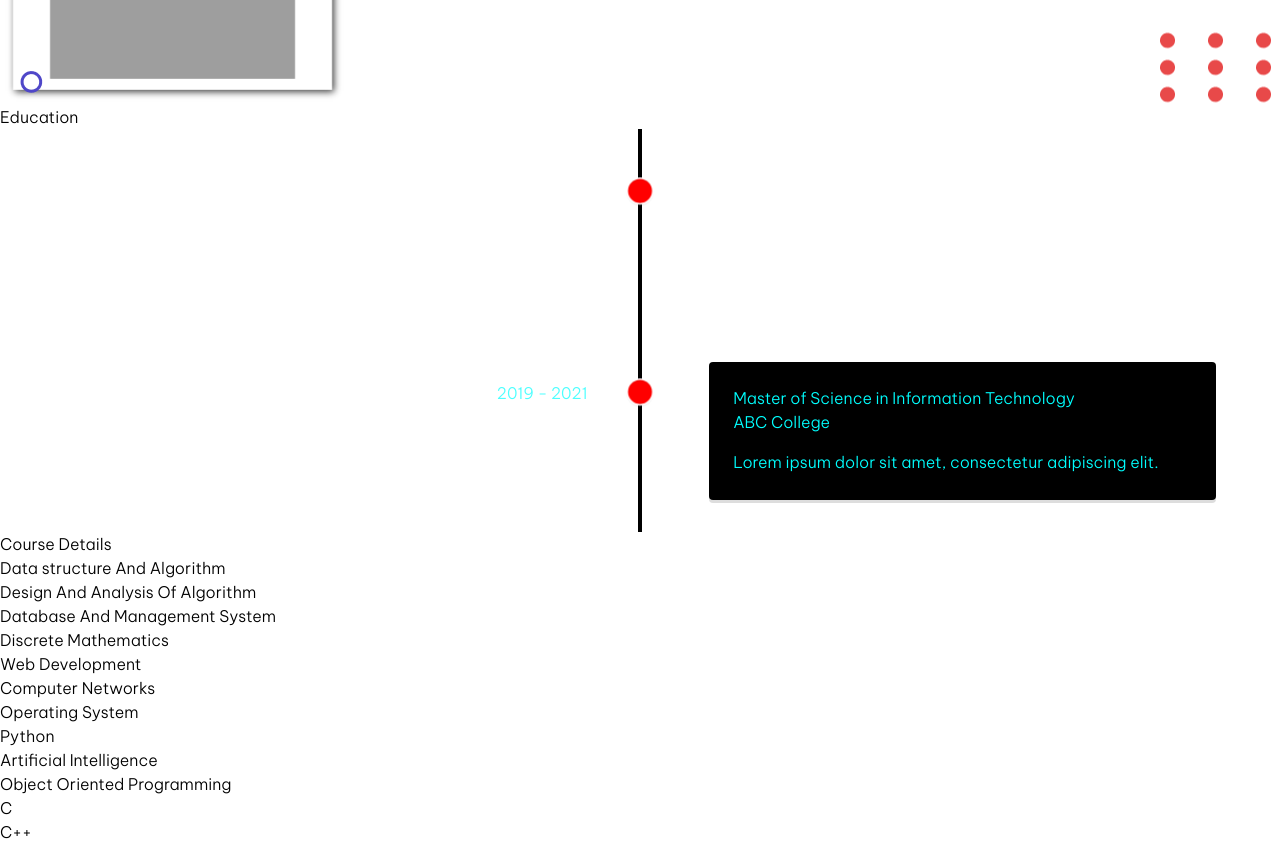
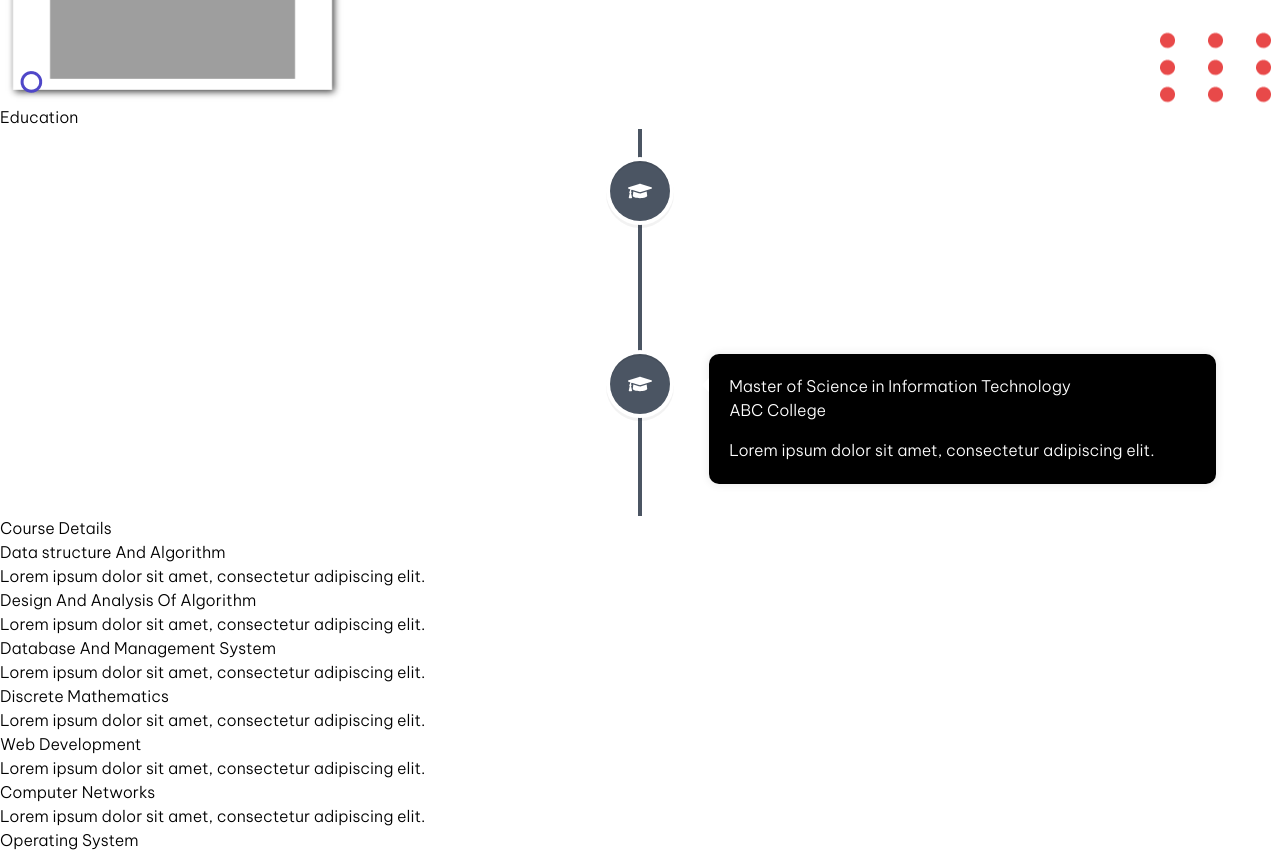
Before and after one commit to ASHISH-JHA94/MY_PORTFOLIO_REACT, a React (Vite) app: page / in a window 1280 px wide. Shown: the part 880-1732 px from the top of the page. Built offline with nearby package versions, Linux system fonts and the light colour scheme; grey boxes are pictures that could not be loaded.

Commit message:
changes made in education and course section

```diff
--- a/package.json
+++ b/package.json
@@ -17,8 +17,9 @@
     "@fortawesome/free-solid-svg-icons": "^6.5.1",
     "@fortawesome/react-fontawesome": "^0.2.0",
     "@mui/icons-material": "^5.15.11",
-    "@mui/material": "^5.15.11",
+    "@mui/material": "^5.15.12",
     "dotenv": "^16.4.5",
+    "framer-motion": "^11.0.8",
     "jquery": "^3.7.1",
     "react": "^18.2.0",
     "react-dom": "^18.2.0",
--- a/src/Components/CourseWorkSection.jsx
+++ b/src/Components/CourseWorkSection.jsx
@@ -1,10 +1,15 @@
 import React from 'react';
 import { useMediaQuery } from '@mui/material';
+import { motion } from 'framer-motion';
 
 const Item = ({ children }) => (
-  <div className='bg-black text-cyan-300 border border-black p-4 text-center transition-opacity duration-300 hover:opacity-80 hover:scale-110'>
+  <motion.div
+    className='bg-black text-cyan-300 border border-black p-4 text-center transition-opacity duration-300 hover:opacity-80 hover:scale-110'
+    whileHover={{ scale: 1.1 }}
+    whileTap={{ scale: 0.9 }}
+  >
     {children}
-  </div>
+  </motion.div>
 );
 
 const courses = [
@@ -24,12 +29,30 @@ const courses = [
 
 const CourseWorkSection = () => {
   const isSmallScreen = useMediaQuery('(max-width:600px)');
+
   return (
     <section className='mx-auto max-w-6xl mt-20 flex flex-col items-center'>
       <h2 className='text-5xl font-black text-red-400 text-center mb-10'>Course Details</h2>
       <div className={`grid grid-cols-1 sm:grid-cols-2 md:grid-cols-3 gap-6 ${isSmallScreen ? 'flex-col' : 'flex-row'}`}>
         {courses.map((course, index) => (
-          <Item key={index}>{course}</Item>
+          <Item key={index}>
+            <motion.h3
+              className='text-xl font-semibold mb-2'
+              initial={{ opacity: 0, y: 20 }}
+              animate={{ opacity: 1, y: 0 }}
+              transition={{ duration: 0.5, delay: index * 0.1 }}
+            >
+              {course}
+            </motion.h3>
+            <motion.p
+              className='text-gray-300 text-sm'
+              initial={{ opacity: 0, y: 20 }}
+              animate={{ opacity: 1, y: 0 }}
+              transition={{ duration: 0.5, delay: index * 0.1 + 0.2 }}
+            >
+              Lorem ipsum dolor sit amet, consectetur adipiscing elit.
+            </motion.p>
+          </Item>
         ))}
       </div>
     </section>
--- a/src/Components/Education.jsx
+++ b/src/Components/Education.jsx
@@ -1,8 +1,8 @@
 import React from 'react';
 import { VerticalTimeline, VerticalTimelineElement } from 'react-vertical-timeline-component';
 import 'react-vertical-timeline-component/style.min.css';
-
-const SchoolIcon = () => <i className="fa fa-graduation-cap"></i>; // Example icon component
+import { FaGraduationCap } from 'react-icons/fa';
+import { motion } from 'framer-motion';
 
 const EducationTimeline = () => {
   // Sample constant data for educational timeline
@@ -25,20 +25,28 @@ const EducationTimeline = () => {
   return (
     <section className="flex flex-col justify-center items-center h-screen bg-[#e7e7e7]">
       <legend className="text-5xl font-black text-red-400">Education</legend>
-  <VerticalTimeline lineColor={'black'}>
+      <VerticalTimeline lineColor={'#4b5563'}>
         {educationData.map((item, index) => (
           <VerticalTimelineElement
             key={index}
             className="vertical-timeline-element--education"
-        dateClassName="text-black" // Apply dateClassName here
+            dateClassName="text-black text-sm font-medium" // Apply dateClassName here
             date={item.date}
-        iconStyle={{ background: 'red', color: '#fff', scale: '0.4' }}
-        contentStyle={{ background: 'black', color: 'aqua' }}
-        icon={<SchoolIcon />}
+            iconStyle={{ background: '#4b5563', color: '#fff', scale: 0.4 }}
+            contentStyle={{ background: 'black', borderRadius: '10px', padding: '20px', boxShadow: '0px 0px 10px rgba(0, 0, 0, 0.1)', color: '#fff', textColor: 'cyan-300' }}
+            icon={<FaGraduationCap />}
           >
-        <h3 className="vertical-timeline-element-title">{item.degree}</h3>
-        <h4 className="vertical-timeline-element-subtitle">{item.institution}</h4>
-        <p>{item.description}</p>
+            <h3 className="text-2xl font-semibold mb-2 text-cyan-300">{item.degree}</h3>
+            <h4 className="text-lg font-medium mb-2 text-cyan-300">{item.institution}</h4>
+            <p className="text-gray-300">{item.description}</p>
+            <motion.div
+              className="mt-4"
+              initial={{ opacity: 0, y: 20 }}
+              animate={{ opacity: 1, y: 0 }}
+              transition={{ duration: 0.5, delay: index * 0.1 }}
+            >
+              <div className="h-1 w-full bg-white"></div>
+            </motion.div>
           </VerticalTimelineElement>
         ))}
       </VerticalTimeline>
```
Also changed, not shown: 1 other file (tests, documents, lock files or other folders). Lines whose indentation alone changed are shown as unchanged.
